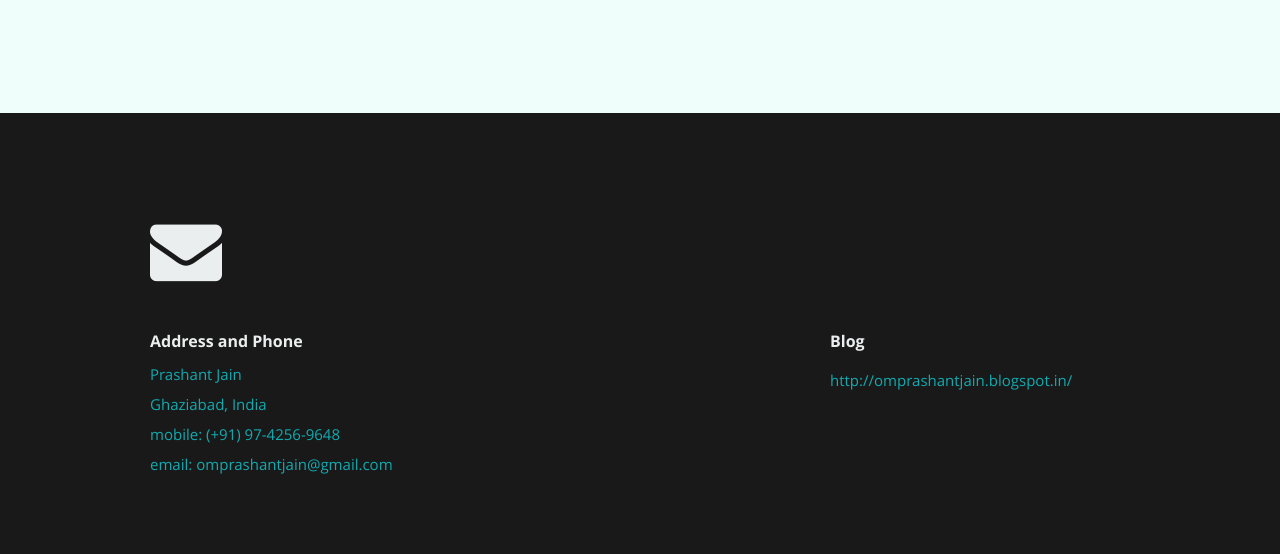
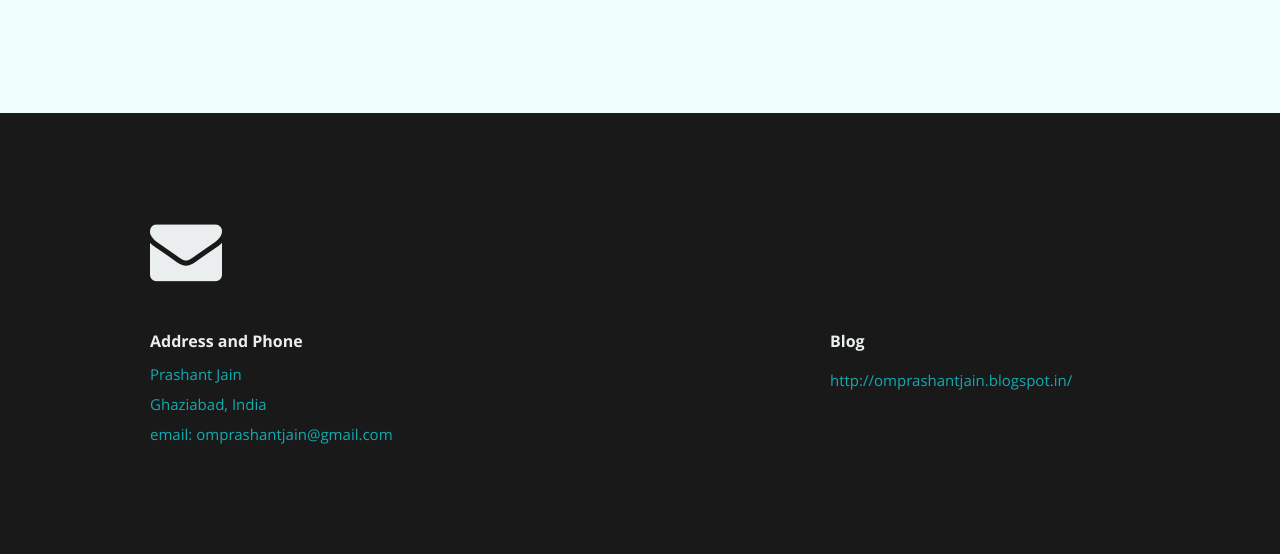
Before and after one commit to omprashantjain/omprashantjain.github.io, a plain HTML site: page index.html in a window 1280 px wide. Shown: the part 8215-8769 px from the top of the page. Drawn offline with nearby package versions, Linux system fonts and the light colour scheme.

Commit message:
Update index.html

```diff
--- a/index.html
+++ b/index.html
@@ -399,7 +399,6 @@
               <p class="address">
                 <a>Prashant Jain</a><br>
                 <a>Ghaziabad, India</a><br>
-                <span><a href="tel:+919742569648">mobile: (+91) 97-4256-9648</a></span><br>
                 <span><a href="mailto:omprashantjain@gmail.com">email: omprashantjain@gmail.com</a></span><br>
               </p>
             </div>
```
